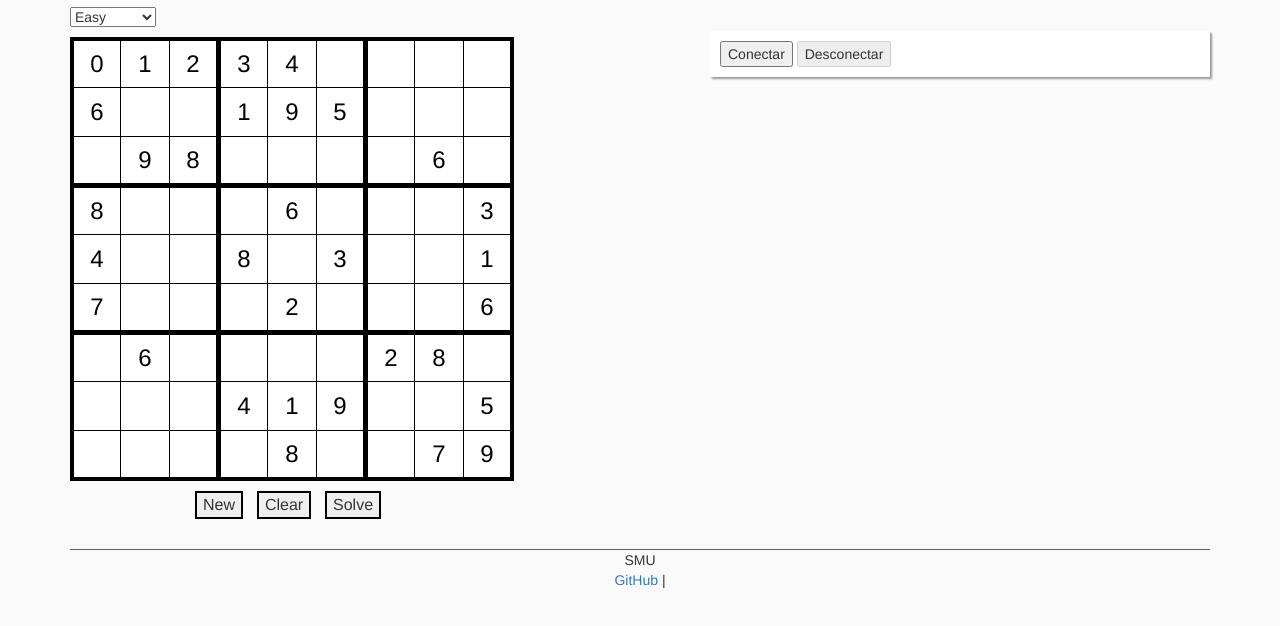
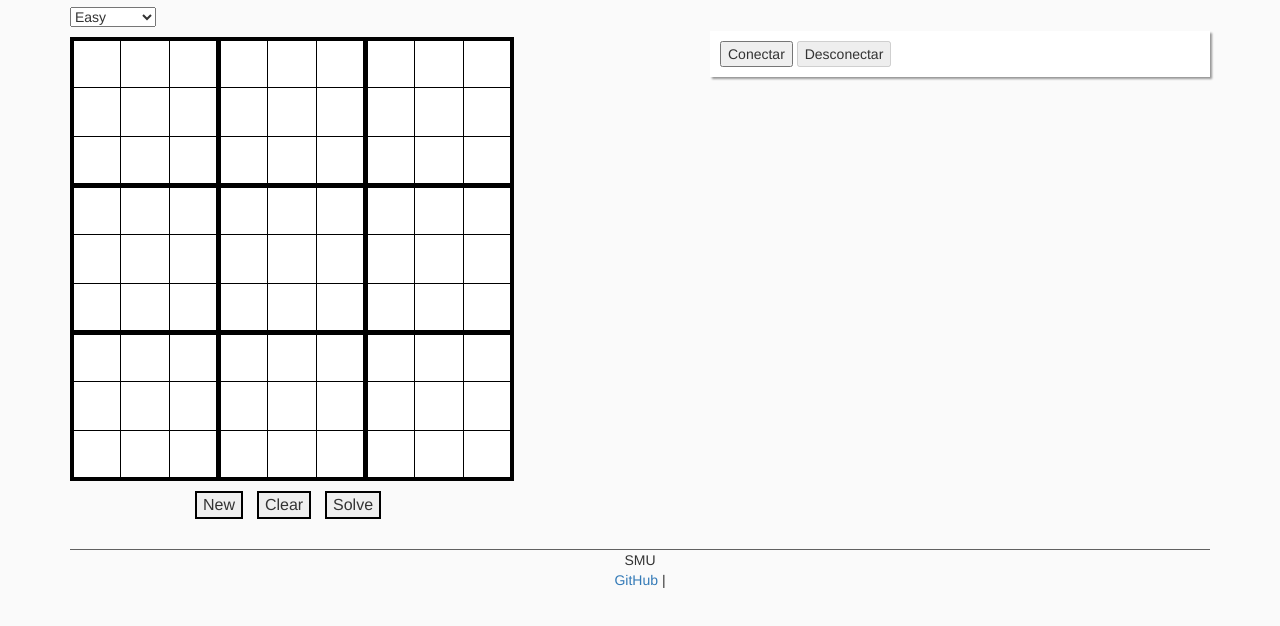
Before and after one commit to renaner123/Sudoku_SMU, a plain HTML site: page index.html in a window 1280 px wide. Shown: the part 152-778 px from the top of the page. Drawn offline with nearby package versions, Linux system fonts and the light colour scheme.

Commit message:
Ajuste nas funções dos botões

```diff
--- a/index.html
+++ b/index.html
@@ -27,10 +27,10 @@
     </div>
 
       <select name="tDifficulty" id="cDifficulty">
-        <option value="62" selected >Easy</option> <!--value é o que vai ser enviado para o banco de dados-->
-        <option value="53" >Medium</option>
-        <option value="44" >Hard</option>
-        <option value="35" >Very-Hard</option>
+        <option value="0" selected >Easy</option> <!--value é o que vai ser enviado para o banco de dados-->
+        <option value="1" >Medium</option>
+        <option value="2" >Hard</option>
+        <option value="3" >Very-Hard</option>
       </select>
 
       <section id="board">
@@ -38,12 +38,12 @@
 
           <!-- Linha 1-->
           <tr>
-            <td><input id="cell-0"  type="text" value="0" disabled></td>
-            <td><input id="cell-1"  type="text" value="1" disabled></td>
-            <td><input id="cell-2"  type="text" value="2" disabled > </td>
+            <td><input id="cell-0"  type="text" ></td>
+            <td><input id="cell-1"  type="text"  ></td>
+            <td><input id="cell-2"  type="text"  > </td>
 
-            <td><input id="cell-3"  type="text" value="3" disabled></td>
-            <td><input id="cell-4"  type="text" value="4" disabled></td>
+            <td><input id="cell-3"  type="text"  ></td>
+            <td><input id="cell-4"  type="text"  ></td>
             <td><input id="cell-5"  type="text"></td>
 
             <td><input id="cell-6"  type="text"></td>
@@ -53,13 +53,13 @@
 
       <!-- Linha 2-->
           <tr>
-            <td><input id="cell-9"  type="text" value="6" disabled></td>
+            <td><input id="cell-9"  type="text"  ></td>
             <td><input id="cell-10" type="text"></td>
             <td><input id="cell-11" type="text"></td>
 
-            <td><input id="cell-12" type="text" value="1" disabled></td>
-            <td><input id="cell-13" type="text" value="9" disabled></td>
-            <td><input id="cell-14" type="text" value="5" disabled></td>
+            <td><input id="cell-12" type="text"  ></td>
+            <td><input id="cell-13" type="text"  ></td>
+            <td><input id="cell-14" type="text"  ></td>
 
             <td><input id="cell-15" type="text"></td>
             <td><input id="cell-16" type="text"></td>
@@ -69,73 +69,73 @@
       <!-- Linha 3-->
           <tr>
             <td><input id="cell-18" type="text"></td>
-            <td><input id="cell-19" type="text" value="9" disabled></td>
-            <td><input id="cell-20" type="text" value="8" disabled></td>
+            <td><input id="cell-19" type="text" ></td>
+            <td><input id="cell-20" type="text"  ></td>
 
             <td><input id="cell-21" type="text"></td>
             <td><input id="cell-22" type="text"></td>
             <td><input id="cell-23" type="text"></td>
 
             <td><input id="cell-24" type="text"></td>
-            <td><input id="cell-25" type="text" value="6" disabled></td>
+            <td><input id="cell-25" type="text" ></td>
             <td><input id="cell-26" type="text"></td>
           </tr>
 
           <!-- Linha 4-->
           <tr>
-            <td><input id="cell-27" type="text" value="8" disabled></td>
+            <td><input id="cell-27" type="text" ></td>
             <td><input id="cell-28" type="text"></td>
             <td><input id="cell-29" type="text"></td>
 
             <td><input id="cell-30" type="text"></td>
-            <td><input id="cell-31" type="text" value="6" disabled></td>
+            <td><input id="cell-31" type="text" ></td>
             <td><input id="cell-32" type="text"></td>
 
             <td><input id="cell-33" type="text"></td>
             <td><input id="cell-34" type="text"></td>
-            <td><input id="cell-35" type="text" value="3" disabled></td>
+            <td><input id="cell-35" type="text" ></td>
           </tr>
 
           <!-- Linha 5-->
           <tr>
-            <td><input id="cell-36" type="text" value="4" disabled></td>
+            <td><input id="cell-36" type="text" ></td>
             <td><input id="cell-37" type="text"></td>
             <td><input id="cell-38" type="text"></td>
 
-            <td><input id="cell-39" type="text" value="8" disabled></td>
+            <td><input id="cell-39" type="text" ></td>
             <td><input id="cell-40" type="text"></td>
-            <td><input id="cell-41" type="text" value="3" disabled></td>
+            <td><input id="cell-41" type="text" ></td>
 
             <td><input id="cell-42" type="text"></td>
             <td><input id="cell-43" type="text"></td>
-            <td><input id="cell-44" type="text" value="1" disabled></td>
+            <td><input id="cell-44" type="text" ></td>
           </tr>
       <!-- Linha 6-->
           <tr>
-            <td><input id="cell-45" type="text" value="7" disabled></td>
+            <td><input id="cell-45" type="text" ></td>
             <td><input id="cell-46" type="text"></td>
             <td><input id="cell-47" type="text"></td>
 
             <td><input id="cell-48" type="text"></td>
-            <td><input id="cell-49" type="text" value="2" disabled></td>
+            <td><input id="cell-49" type="text" ></td>
             <td><input id="cell-50" type="text"></td>
 
             <td><input id="cell-51" type="text"></td>
             <td><input id="cell-52" type="text"></td>
-            <td><input id="cell-53" type="text" value="6" disabled></td>
+            <td><input id="cell-53" type="text" ></td>
           </tr>
       <!-- Linha 7-->
           <tr>
             <td><input id="cell-54" type="text"></td>
-            <td><input id="cell-55" type="text" value="6" disabled></td>
+            <td><input id="cell-55" type="text" ></td>
             <td><input id="cell-56" type="text"></td>
 
             <td><input id="cell-57" type="text"></td>
             <td><input id="cell-58" type="text"></td>
             <td><input id="cell-59" type="text"></td>
 
-            <td><input id="cell-60" type="text" value="2" disabled></td>
-            <td><input id="cell-61" type="text" value="8" disabled></td>
+            <td><input id="cell-60" type="text" ></td>
+            <td><input id="cell-61" type="text" ></td>
             <td><input id="cell-62" type="text"></td>
           </tr>
       <!-- Linha 8-->
@@ -144,13 +144,13 @@
             <td><input id="cell-64" type="text"></td>
             <td><input id="cell-65" type="text"></td>
 
-            <td><input id="cell-66" type="text" value="4" disabled></td>
-            <td><input id="cell-67" type="text" value="1" disabled></td>
-            <td><input id="cell-68" type="text" value="9" disabled></td>
+            <td><input id="cell-66" type="text" ></td>
+            <td><input id="cell-67" type="text" ></td>
+            <td><input id="cell-68" type="text" ></td>
 
             <td><input id="cell-69" type="text"></td>
             <td><input id="cell-70" type="text"></td>
-            <td><input id="cell-71" type="text" value="5" disabled></td>
+            <td><input id="cell-71" type="text" ></td>
           </tr>
       <!-- Linha -->
           <tr>
@@ -159,19 +159,19 @@
             <td><input id="cell-74" type="text"></td>
 
             <td><input id="cell-75" type="text"></td>
-            <td><input id="cell-76" type="text" value="8" disabled></td>
+            <td><input id="cell-76" type="text" ></td>
             <td><input id="cell-77" type="text"></td>
 
             <td><input id="cell-78" type="text"></td>
-            <td><input id="cell-79" type="text" value="7" disabled></td>
-            <td><input id="cell-80" type="text" value="9" disabled></td>
+            <td><input id="cell-79" type="text" ></td>
+            <td><input id="cell-80" type="text" ></td>
           </tr>
         </table>
       </section>
 
          <button onclick="newBoard()" id="newBoard">New</button>
          <button onclick="clearBoard(),stop()" id="clear">Clear</button>
-         <button onclick="checkBoard()" id="solve">Solve</button>
+         <button onclick="checkBoard(),stop()" id="solve">Solve</button>
 
 
         <aside  id="lateral">
```
